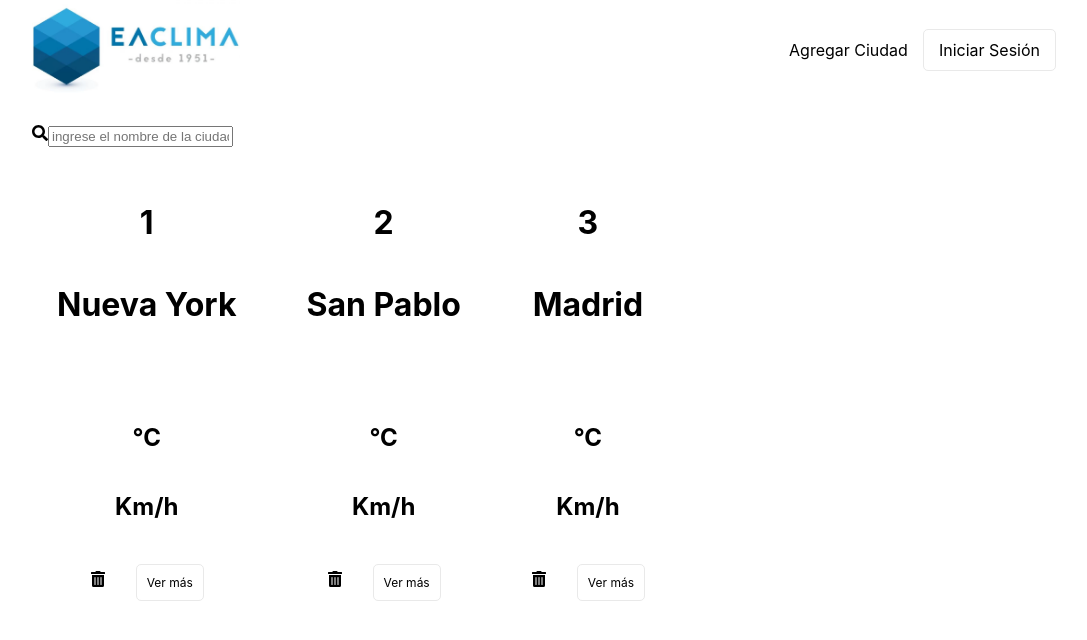
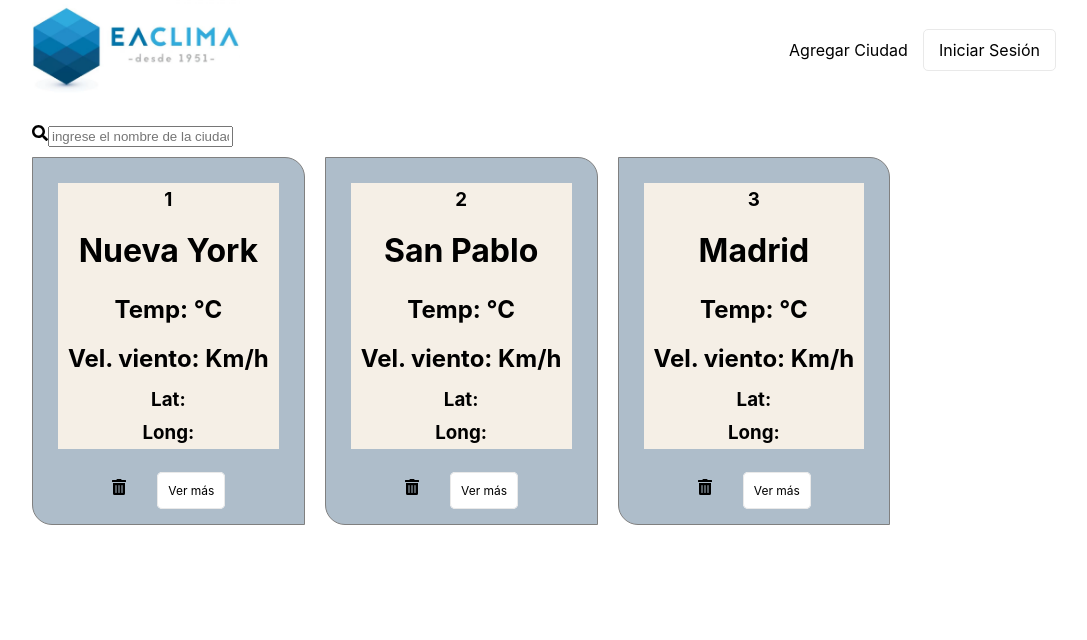
Before and after one commit to juanezequielhinojosa/pilis-mod3-hinojosa-flores, a React (Create React App) app: page / in a window 1280 px wide. Shown: the top 640 px of the page, without its empty margins (96-1183 px from the left). Built offline with nearby package versions, Linux system fonts and the light colour scheme; no server answers.

Commit message:
Cambio de colores

```diff
--- a/src/components/Clima/Clima.css
+++ b/src/components/Clima/Clima.css
@@ -1,9 +1,11 @@
 .clima-container {
     display: flex;
     flex-direction: column;
-    transition: box-shadow 0.2s ease;
+
     border-radius: 0px 20px 0px 20px;
     padding: 25px;
+    border: 1px solid grey;
+    background-color: #AEBDCA;
   }
   .clima-container:hover {
     box-shadow: 15px 15px 2px 1px rgba(0, 0, 0, 0.2);
@@ -12,16 +14,10 @@
   .clima {
     display: flex;
     flex-direction: column;
-    background-color: #ffffff;
+    background-color: #F5EFE6;
+  color: black;
   }
 
-  .hex-code {
-    font-size: 12px;
-    border-radius: 10px;
-    padding: 10px;
-    color: #fff;
-    transition: background-color 0.5s ease;
-  }
 
   .color {
     display: flex;
@@ -31,25 +27,22 @@
     cursor: pointer;
   }
 
-  .color:hover .hex-code {
-    background-color: #5e5e5e33;
+
+
+  h1{
+    margin: 15px;
   }
 
-  .c0{
-    border-radius: 10px 10px 0 0;
+  h2{
+    margin: 10px;
   }
 
-  .c3{
-    border-radius: 0 0 10px 10px;
+
+  h3 {
+    margin: 5px;
   }
 
-  h3 {
-    margin-bottom: 10px;
-  }
 
-  .heart {
-    color: #fd5454;
-  }
 
   .fav{
     align-items: center;
@@ -59,7 +52,6 @@
 
   .fav:hover {
     cursor: pointer;
-    background-color: #f8f8f8;
   }
 
 
@@ -69,13 +61,13 @@
     padding: 10px;
     font-size: 12px;
     border-radius: 5px;
-    transition: color 0.2s ease, background-color 0.2s ease;
     color: #000;
     margin-left: 30px;
+    background-color: #fff;
   }
 
   .btn-see-more:hover {
     cursor: pointer;
-    background-color: rgb(37, 37, 37);
+    background-color: #7895B2;
     color: #fff;
   }
--- a/src/components/Clima/Clima.jsx
+++ b/src/components/Clima/Clima.jsx
@@ -42,12 +42,12 @@ const Clima = ({ clima }) => {
 
     <div className='clima-container'>
       <div className='clima'>
-      <h1>{id}</h1>
+      <h3>{id}</h3>
       <h1>{name}</h1>
-      <h3>{items.latitude}</h3>
-      <h3>{items.longitude}</h3>
-      <h2>{temperature} °C</h2>
-      <h2>{windspeed} Km/h</h2>
+      <h2>Temp: {temperature} °C</h2>
+      <h2>Vel. viento: {windspeed} Km/h</h2>
+      <h3>Lat: {items.latitude}</h3>
+      <h3>Long: {items.longitude}</h3>
       </div>
 
       <div className='fav'>
```
